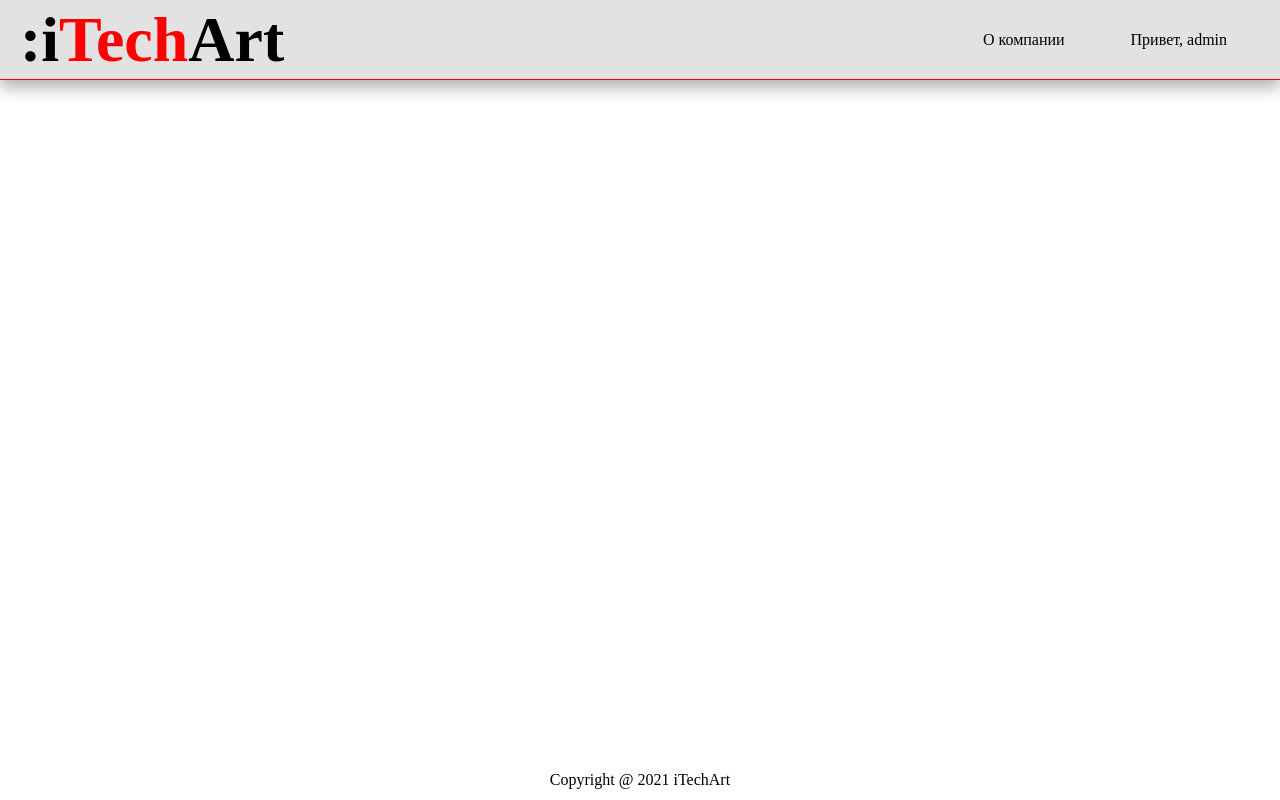
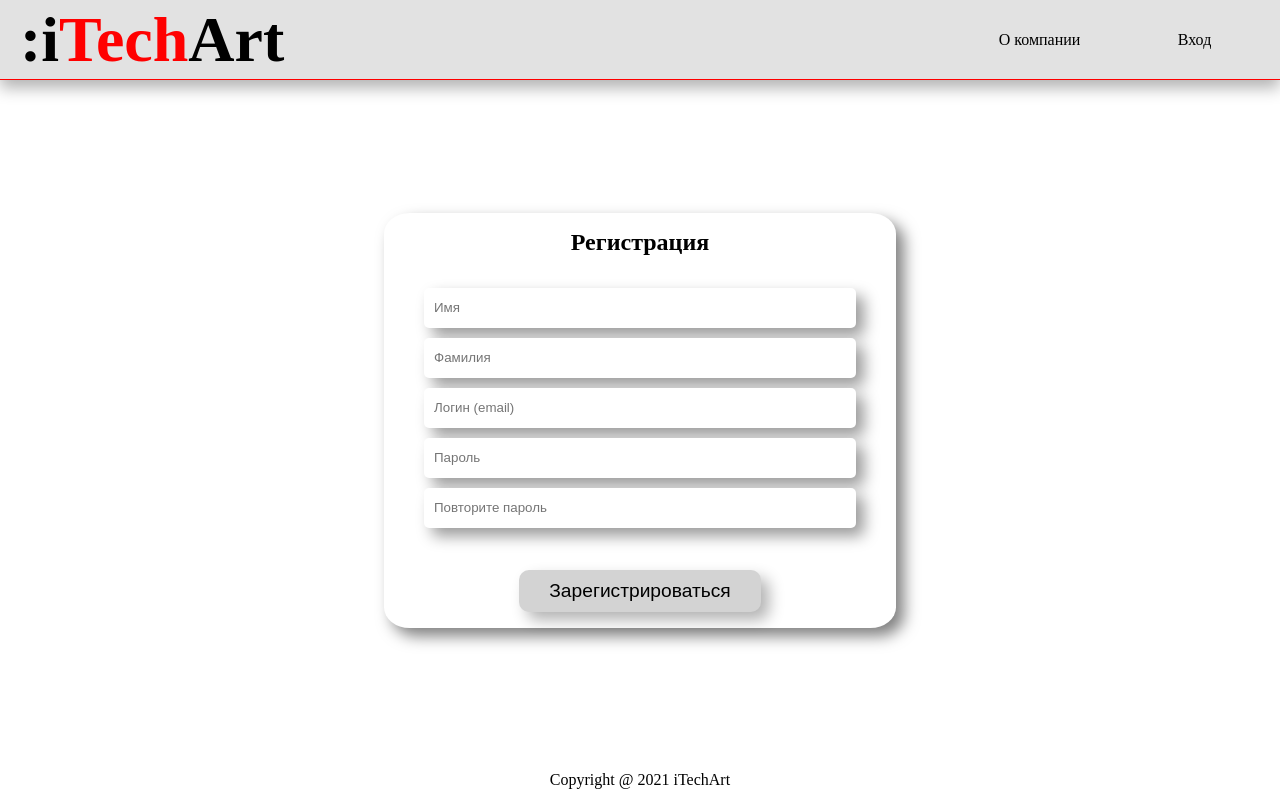
Before and after one commit to AliakseiBabich/react-project, a React app: page /register in a window 1280 px wide. Built offline with nearby package versions, Linux system fonts and the light colour scheme.

Commit message:
feat: add localstorage save, refactor login and register with localstorage

```diff
--- a/src/components/App.jsx
+++ b/src/components/App.jsx
@@ -6,7 +6,7 @@ import Main from './Main/Main';
 import Footer from './Footer/Footer';
 
 const App = props => {
-  const isAuthenticated = true;
+  const isAuthenticated = false;
   return (
     <div className="app-wrapper">
       <Header isAuthenticated={isAuthenticated} />
--- a/src/components/Main/Form/Form.component.jsx
+++ b/src/components/Main/Form/Form.component.jsx
@@ -16,18 +16,19 @@ const Form = props => {
     }));
   };
 
-  const handleSubmit = e => {
-    e.preventDefault();
-  };
-
-  const inputs = props.inputs
-    ? props.inputs.map(input => {
+  const inputs = props.inputs?.map(input => {
     const inputItem = (
       <Input
         {...input}
         key={input.id}
-            value={input.state ? input.state[input.id] : state[input.id]}
-            onChange={handleChange}
+        value={
+          input.state
+            ? input.state[input.id]
+            : props.state
+            ? props.state[input.id]
+            : state[input.id]
+        }
+        onChange={props.onChange ? props.onChange : handleChange}
         className={input.className}
       />
     );
@@ -42,14 +43,17 @@ const Form = props => {
       );
     }
     return inputItem;
-      })
-    : null;
+  });
 
-  const buttons = props.buttons
-    ? props.buttons.map(btn => {
-        return <Button {...btn} key={btn.value ? btn.value : null} />;
-      })
-    : null;
+  const buttons = props.buttons?.map(btn => {
+    return (
+      <Button
+        {...btn}
+        key={btn.value ? btn.value : null}
+        onClick={btn.onClick}
+      />
+    );
+  });
 
   if (props.header === 'Параметры опроса') {
     return <tbody>{inputs}</tbody>;
--- a/src/components/Main/Login/Login.component.jsx
+++ b/src/components/Main/Login/Login.component.jsx
@@ -1,22 +1,61 @@
-import React from 'react';
+import React, { useState } from 'react';
 import { NavLink } from 'react-router-dom';
 import Form from '../Form/Form.component';
 
 const Login = props => {
-  const state = {
+  const initLoginstate = {
     email: '',
     password: ''
   };
+
+  const [loginState, setState] = useState(initLoginstate);
+
+  const handleChange = e => {
+    const { id, value } = e.target;
+    setState(prevState => ({
+      ...prevState,
+      [id]: value
+    }));
+  };
+
+  const handleLogin = e => {
+    e.preventDefault();
+    const { email, password } = loginState;
+    if (!email || !password) {
+      alert('Пожалуйста, заполните все поля в форме');
+    } else {
+      const user = localStorage.getItem(email);
+      if (user) {
+        if (JSON.parse(user).password === password) {
+          console.log(props.isAuthenticated);
+        } else {
+          alert('Введен неправильный пароль, пожалуйста, попробуйте снова');
+        }
+      } else {
+        alert(
+          'Пользователя с таким email не существует, пожалуйста зарегистрируйтесь'
+        );
+      }
+    }
+  };
+
+  const loginBtn = [
+    {
+      value: 'Войти',
+      type: 'submit',
+      className: 'login-button',
+      onClick: handleLogin
+    }
+  ];
 
   return (
     <Form
       header="Вход"
       inputs={props.loginInputs}
       className="login-form"
-      action="/enter"
-      btnText="Войти"
-      state={state}
-      btnClassName="login-button"
+      state={loginState}
+      buttons={loginBtn}
+      onChange={handleChange}
     >
       <div className="login-wrapper">
         <NavLink to="/register" className="navlink">
--- a/src/components/Main/NewSurveyPage/NewSurveyPage.component.jsx
+++ b/src/components/Main/NewSurveyPage/NewSurveyPage.component.jsx
@@ -5,6 +5,7 @@ import NewSurveyQuestionForm from '../NewSurveyQuestionForm/NewSurveyQuestionFor
 import cloneDeep from 'lodash/cloneDeep';
 import Input from '../Input/Input.component';
 import Button from '../Button/Button.component';
+import { classNames } from 'classnames';
 
 const NewSurveyPage = props => {
   const formState = {
@@ -16,11 +17,13 @@ const NewSurveyPage = props => {
     indicator: false
   };
 
-  const [surveyState, updateSurveyState] = useState({
+  const initSurveyState = {
     name: '',
-    id: 's-header',
+    id: 'survey-name',
     questions: []
-  });
+  };
+
+  const [surveyState, updateSurveyState] = useState(initSurveyState);
   const [questionState, updateQuestionState] = useState({});
   const [inputText, updateInputText] = useState({});
 
@@ -62,7 +65,28 @@ const NewSurveyPage = props => {
     }
   };
 
-  const handleQeustionSave = e => {
+  const handleSurveySave = e => {
+    e.preventDefault();
+    const questions = surveyState.questions;
+    const value = e.target.innerText;
+    if (questions.length === 0) {
+      alert('Добавьте и сохраните хотя бы один вопрос');
+    } else {
+      const survey = cloneDeep(surveyState);
+      survey.id = survey.name.split(' ').join('_');
+      if (value === 'Сохранить') {
+        localStorage.setItem(`survey: ${survey.id}`, JSON.stringify(survey));
+      } else {
+        localStorage.setItem(
+          `survey_draft: ${survey.id}`,
+          JSON.stringify(survey)
+        );
+      }
+    }
+    console.log(Object.keys(localStorage));
+  };
+
+  const handleQuestionSave = e => {
     e.preventDefault();
     const { type, questionName, answers } = questionState;
     if (!questionName) {
@@ -80,13 +104,16 @@ const NewSurveyPage = props => {
       updateSurveyState(survey);
       question = {};
       updateQuestionState(question);
-      console.log(survey);
-      console.log(e.target.value, e.target.className);
     }
   };
 
-  const handleQuestionCancel = e => {
+  const handleCancel = e => {
     e.preventDefault();
+    if (e.target.className.includes('header')) {
+      let survey = cloneDeep(surveyState);
+      survey = initSurveyState;
+      updateSurveyState(survey);
+    }
     let question = cloneDeep(questionState);
     question = {};
     updateQuestionState(question);
@@ -98,19 +125,19 @@ const NewSurveyPage = props => {
         value: 'Сохранить',
         type: 'submit',
         className: 'header-button',
-        onClick: handleQeustionSave
+        onClick: handleSurveySave
       },
       {
         value: 'Сохранить как шаблон',
         type: 'submit',
         className: 'header-button',
-        onClick: handleQeustionSave
+        onClick: handleSurveySave
       },
       {
         value: 'Отмена',
         type: 'submit',
         className: 'header-button',
-        onClick: handleQuestionCancel
+        onClick: handleCancel
       }
     ],
     questionFormBtns: [
@@ -118,13 +145,13 @@ const NewSurveyPage = props => {
         value: 'Сохранить',
         type: 'submit',
         className: 'question-button',
-        onClick: handleQeustionSave
+        onClick: handleQuestionSave
       },
       {
         value: 'Отмена',
         type: 'submit',
         className: 'question-button',
-        onClick: handleQuestionCancel
+        onClick: handleCancel
       }
     ]
   };
--- a/src/components/Main/NewSurveyPage/NewSurveyPage.component.sass
+++ b/src/components/Main/NewSurveyPage/NewSurveyPage.component.sass
@@ -14,7 +14,7 @@
         align-items: center
         h3
           margin-right: 10px
-        .s-header-input
+        .survey-name-input
           width: 50%
         &-btns
           .header-button
--- a/src/components/Main/Register/Register.component.jsx
+++ b/src/components/Main/Register/Register.component.jsx
@@ -1,8 +1,8 @@
-import React from 'react';
+import React, { useState } from 'react';
 import Form from '../Form/Form.component';
 
 const RegisterForm = props => {
-  const state = {
+  const initRegisterState = {
     firstname: '',
     lastname: '',
     email: '',
@@ -10,16 +10,54 @@ const RegisterForm = props => {
     confirmPassword: ''
   };
 
+  const [registerState, setState] = useState(initRegisterState);
+
+  const handleChange = e => {
+    const { id, value } = e.target;
+    setState(prevState => ({
+      ...prevState,
+      [id]: value
+    }));
+  };
+
+  const handleRegister = e => {
+    e.preventDefault();
+    const {
+      firstname,
+      lastname,
+      email,
+      password,
+      confirmPassword
+    } = registerState;
+    if (!firstname || !lastname || !email || !password || !confirmPassword) {
+      alert('Пожалуйста, заполните все поля в форме регистрации');
+    } else {
+      if (password !== confirmPassword) {
+        alert('Введенные пароли не совпадают, пожалуйста, попробуйте ещё раз');
+      } else {
+        localStorage.setItem(email, JSON.stringify(registerState));
+      }
+    }
+  };
+
+  const registerBtn = [
+    {
+      value: 'Зарегистрироваться',
+      type: 'submit',
+      className: 'register-button',
+      onClick: handleRegister
+    }
+  ];
+
   return (
     <Form
       header="Регистрация"
       inputs={props.registerInputs}
       className="register-form"
-      action="/enter"
-      btnText="Зарегистрироваться"
-      state={state}
-      btnClassName="register-button"
-    ></Form>
+      state={registerState}
+      buttons={registerBtn}
+      onChange={handleChange}
+    />
   );
 };
 
--- a/src/routes.js
+++ b/src/routes.js
@@ -45,7 +45,8 @@ const useRoutes = props => {
             <>
               <Navigation />
               <NewSurveyPage
-                surveyParameters={props.inputs.newSurveyParamTypes} surveyQuestionTypes={props.inputs.newSurveyQuestionTypes}
+                surveyParameters={props.inputs.newSurveyParamTypes}
+                surveyQuestionTypes={props.inputs.newSurveyQuestionTypes}
               />
             </>
           )}
@@ -74,7 +75,12 @@ const useRoutes = props => {
       <Route exact path="/about" render={() => <About />} />
       <Route
         path="/login"
-        render={() => <Login loginInputs={props.inputs.login} />}
+        render={() => (
+          <Login
+            loginInputs={props.inputs.login}
+            isAuthenticated={props.isAuthenticated}
+          />
+        )}
       />
       <Route
         path="/register"
```
Lines whose indentation alone changed are shown as unchanged.
